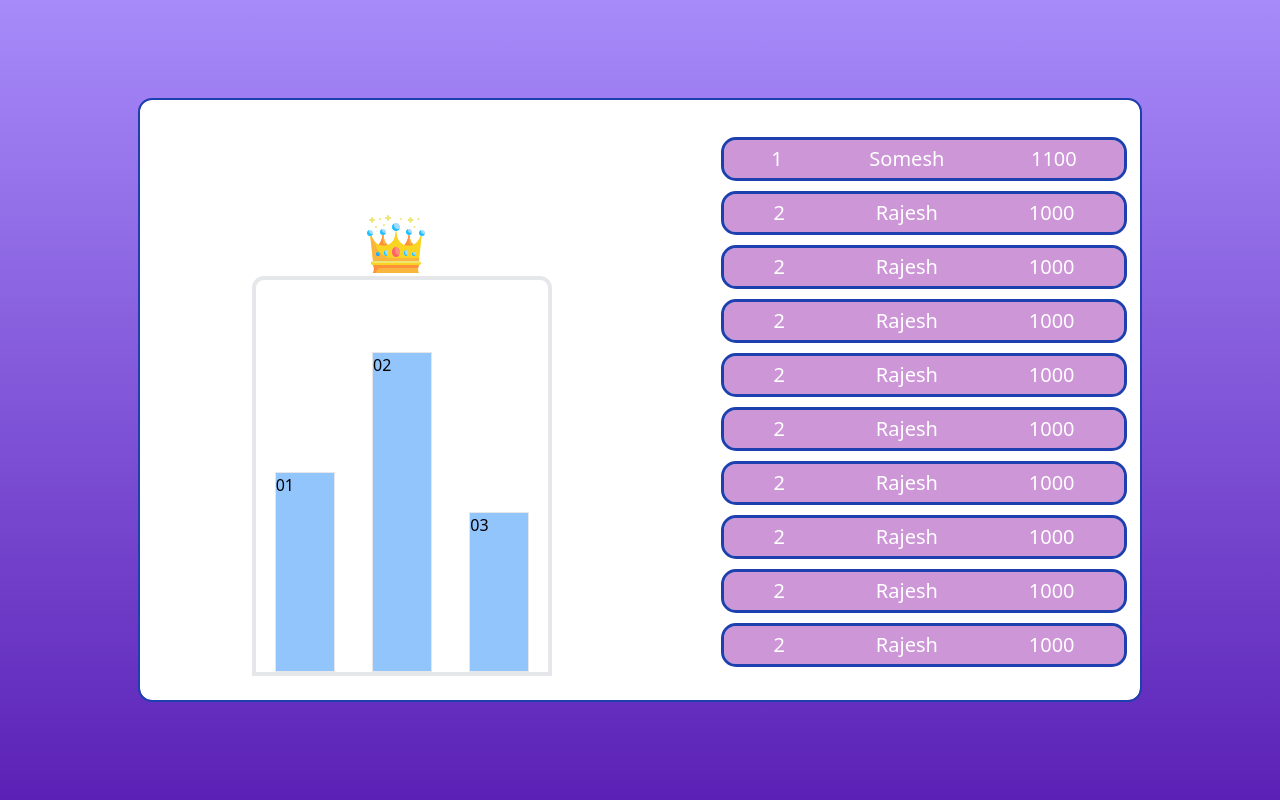
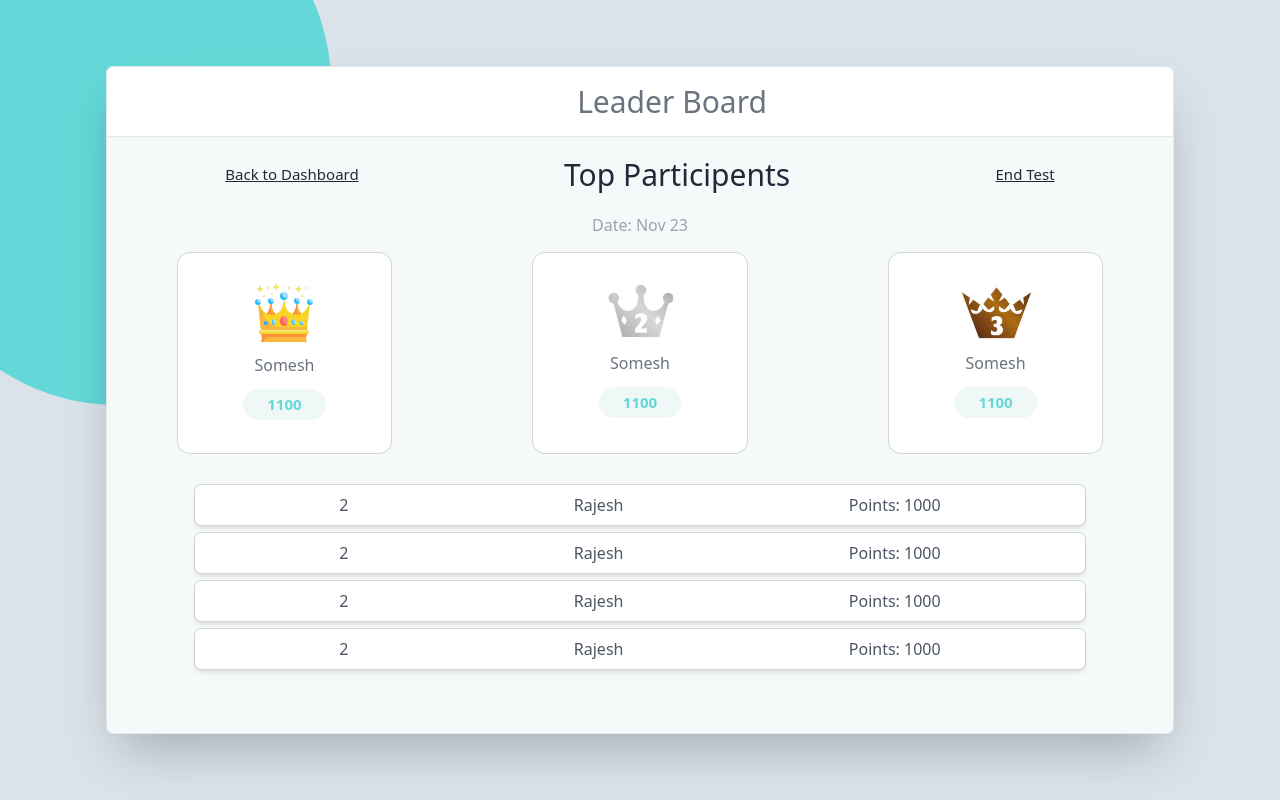
Before and after one commit to lekhit/quizze, a React (Create React App) app: page /admin in a window 1280 px wide. Built offline with nearby package versions, Linux system fonts and the light colour scheme.

Commit message:
Lekhit Bhai jungle rahe hamesha mangli

```diff
--- a/src/components/Student.js
+++ /dev/null
@@ -1,9 +0,0 @@
-function Student(props){
-    return <div className="flex outline outline-3 m-4 rounded-xl justify-around text-right p-1 text-white text-[20px] outline-blue-800 bg-[#cd96d7] w-[400px]">
-        <div>{props.position}</div>
-        <div>{props.name}</div>
-        <div>{props.score}</div>
-    </div>
-}
-
-export default Student;
--- a/src/pages/Leader.js
+++ b/src/pages/Leader.js
@@ -1,35 +1,90 @@
-import Student from '../components/Student';
 import back from '../resources/crown.png'
+import sback from '../resources/second.png'
+import tback from '../resources/third.png'
 
-function Leader(){
+function Leader() {
 
-    const leader = [[1,1100,'Somesh'],[2,1000,'Rajesh'],[2,1000,'Rajesh'],[2,1000,'Rajesh'],[2,1000,'Rajesh'],[2,1000,'Rajesh'],[2,1000,'Rajesh'],[2,1000,'Rajesh'],[2,1000,'Rajesh'],[2,1000,'Rajesh']]
+    const leader = [[1, 1100, 'Somesh'], [2, 1000, 'Rajesh'], [2, 1000, 'Rajesh'], [2, 1000, 'Rajesh'], [2, 1000, 'Rajesh'], [2, 1000, 'Rajesh'], [2, 1000, 'Rajesh'], [2, 1000, 'Rajesh'], [2, 1000, 'Rajesh'], [2, 1000, 'Rajesh']]
 
-    return <div className="p-8 flex justify-center items-center w-screen h-full min-h-screen bg-gradient-to-t from-violet-800 to-violet-400">
-
-                <div className=' w-[1000px] h-[600px] rounded-xl bg-white outline bg-[#7f0457] outline-2 outline-blue-800 flex justify-between'>
-                    <div className='w-[100px] ml-28'>
-                        <img src={back} className='m-28 mb-0'/>
-                        <div className='rounded-t-xl justify-around flex border items-end  border-4 w-[300px] h-[400px]'>
-                            <div className='bg-blue-300 border h-[200px] w-[60px] m-2 mb-0'>
-                                01
+    return <div className='h-screen w-screen relative z-10'>
+        <div className='bg-[#d9e3e9] flex items-center justify-center relative h-screen w-screen'>
+            <div className='bg-[#64d8d8] w-1/3 absolute z-30 -top-32 -left-24 h-2/3 rounded-full'></div>
+            <div className='shadow shadow-2xl w-5/6 h-5/6 bg-[#f5f9fa] relative z-50 outline outline-1 outline-gray-200 rounded-md'>
+                <nav className='outline outline-1 outline-gray-200 flex text-[30px] text-gray-500 justify-center p-3 rounded-t-md bg-white '>
+                    <ul className='ml-16'>Leader Board</ul>
+                </nav>
+                <div className='flex m-4 items-center justify-around text-gray-800 '>
+                    <div className='text-[15px] underline'>Back to Dashboard</div>
+                    <div className='text-[30px]'>Top Participents</div>
+                    <div className='text-[15px] underline'>End Test</div>
+                </div>
+                <div className='text-center text-gray-400'>Date: Nov 23</div>
+                <div>
+                    <div className='flex justify-around pt-4'>
+                        <div className='flex flex-col justify-center items-center outline outline-1 outline-gray-300 rounded-xl w-1/5 bg-white h-[200px]'>
+                            <div className='m-2'>
+                                <img src={back} />
                             </div>
-                            <div className='border bg-blue-300 h-[320px] w-[60px] m-2 mb-0'>
-                                02
+                            <div className='text-gray-500'>
+                                {leader[0][2]}
                             </div>
-                            <div className='border w-[60px] bg-blue-300 h-[160px] m-2 mb-0'>
-                                03
+                            <div className='rounded-full bg-[#f0f7f7] text-[15px] text-[#64d8d8] px-6 py-1 m-3 font-bold'>
+                                {leader[0][1]}
                             </div>
                         </div>
+                        <div className='flex flex-col justify-center items-center outline outline-1 outline-gray-300 rounded-xl w-1/5 bg-white h-[200px]'>
+                            <div className='m-2'>
+                                <img src={sback}  className='h-[60px]'/>
+                            </div>
+                            <div className='text-gray-500'>
+                                {leader[0][2]}
+                            </div>
+                            <div className='rounded-full bg-[#f0f7f7] text-[15px] text-[#64d8d8] px-6 py-1 m-3 font-bold'>
+                                {leader[0][1]}
+                            </div>
+                        </div>
+                        <div className='flex flex-col justify-center items-center outline outline-1 outline-gray-300 rounded-xl w-1/5 bg-white h-[200px]'>
+                            <div className='m-2'>
+                                <img src={tback} className='h-[60px]'/>
+                            </div>
+                            <div className='text-gray-500'>
+                                {leader[0][2]}
+                            </div>
+                            <div className='rounded-full bg-[#f0f7f7] text-[15px] text-[#64d8d8] px-6 py-1 m-3 font-bold'>
+                                {leader[0][1]}
+                            </div>
+                        </div>
+
                     </div>
-                    <div className='w-fit pt-6'>
-                    {leader.map((stud)=>{
-                        return <Student name={stud[2]} position={stud[0]} score={stud[1]}/>
-                    })}
+                    <div className=' mx-20 mt-8 text-gray-600'>
+                        <div className='px-8 shadow-md outline outline-1 outline-gray-300 flex justify-around items-center bg-white m-2 rounded-md h-[40px]'>
+                            <div>{leader[3][0]}</div>
+                            <div>{leader[3][2]}</div>
+                            <div>Points: {leader[3][1]}</div>
+                        </div>
+                        <div className='shadow-md px-8 outline outline-1 outline-gray-300 flex justify-around items-center bg-white m-2 rounded-md h-[40px]'>
+                            <div>{leader[3][0]}</div>
+                            <div>{leader[3][2]}</div>
+                            <div>Points: {leader[3][1]}</div>
+                        </div>
+                        <div className='shadow-md px-8 outline outline-1 outline-gray-300 flex justify-around items-center bg-white m-2 rounded-md h-[40px]'>
+                            <div>{leader[3][0]}</div>
+                            <div>{leader[3][2]}</div>
+                            <div>Points: {leader[3][1]}</div>
+                        </div>
+                        <div className='shadow-md px-8 outline outline-1 outline-gray-300 flex justify-around items-center bg-white m-2 rounded-md h-[40px]'>
+                            <div>{leader[3][0]}</div>
+                            <div>{leader[3][2]}</div>
+                            <div>Points: {leader[3][1]}</div>
+                        </div>
                     </div>
                 </div>
+            </div>
+        </div>
 
-        </div>
+
+    </div>
+
 }
 
 export default Leader;
```
Also changed, not shown: src/resources/second.png (added), src/resources/third.png (added).
